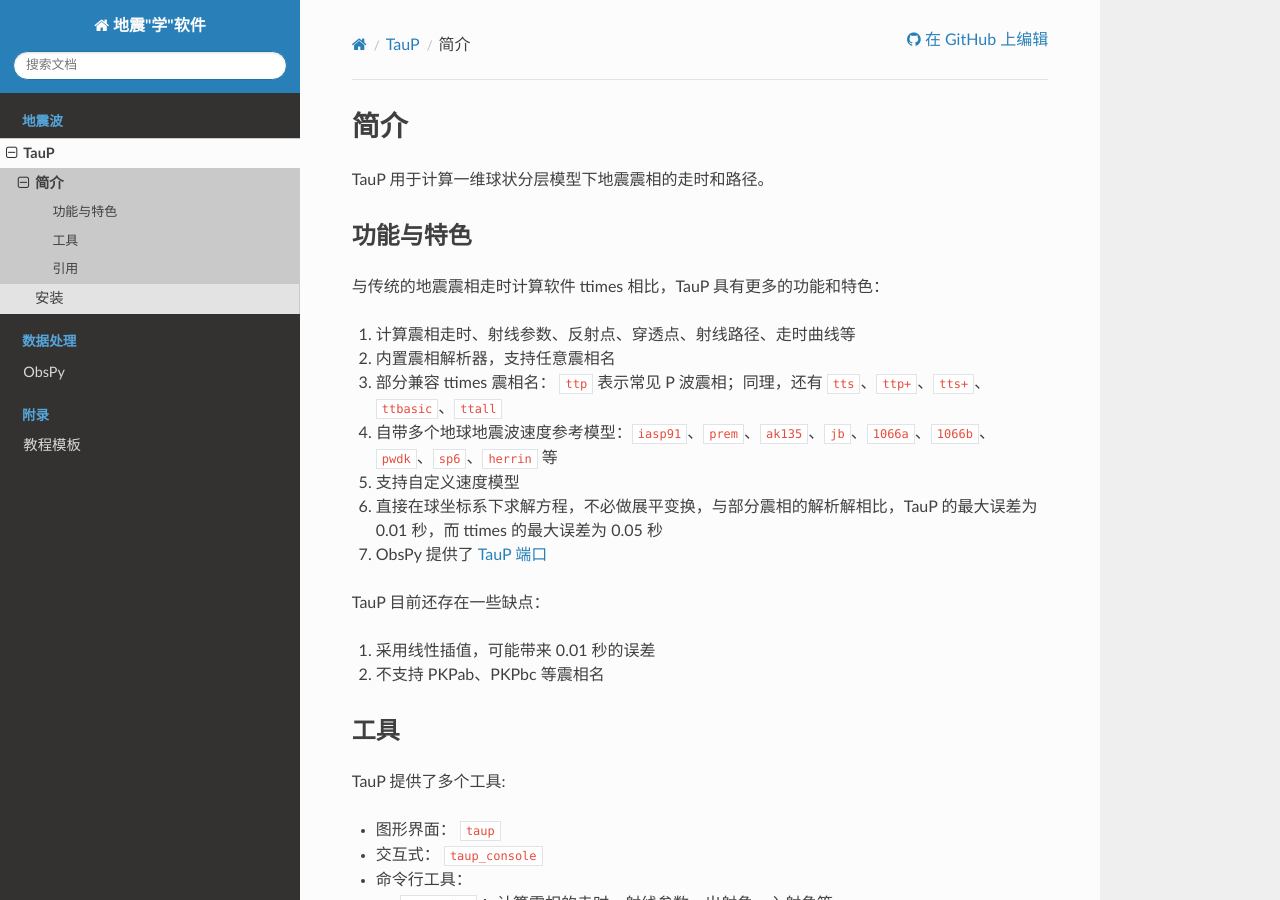
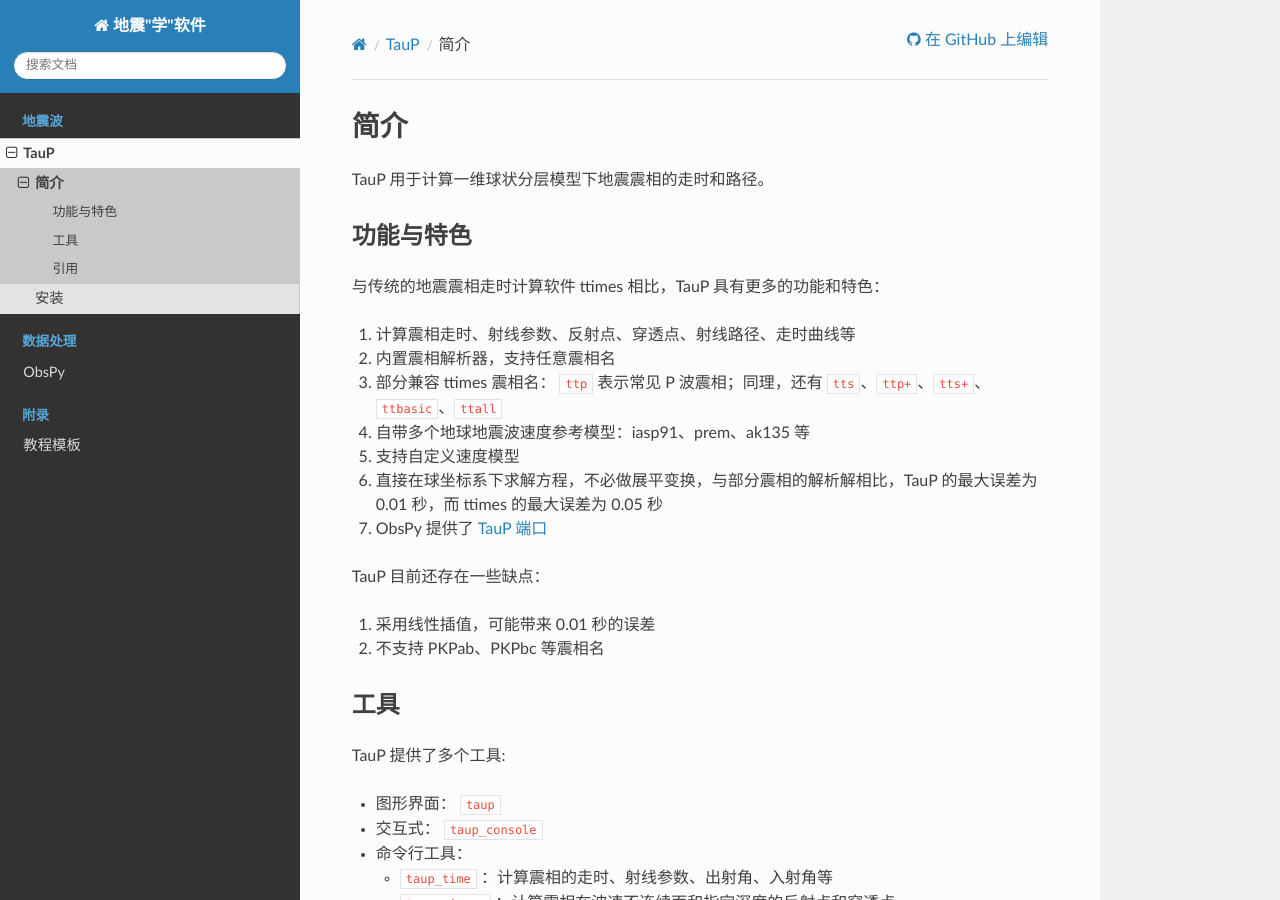
Before and after one commit to seismo-learn/software, a Sphinx documentation site: the page built from source/taup/introduction.rst, in a window 1280 px wide and 900 px high. Built offline with Sphinx 7.4.7 and the Read the Docs theme 2.0.0, drawn with Linux system fonts in a browser that asks for light colours.

Commit message:
Only list some popular seismic models
Co-authored-by: Dongdong Tian <seisman.info@gmail.com>

```diff
--- a/source/taup/introduction.rst
+++ b/source/taup/introduction.rst
@@ -11,7 +11,7 @@
 1. 计算震相走时、射线参数、反射点、穿透点、射线路径、走时曲线等
 2. 内置震相解析器，支持任意震相名
 3. 部分兼容 ttimes 震相名： ``ttp`` 表示常见 P 波震相；同理，还有 ``tts``、``ttp+``、``tts+``、``ttbasic``、``ttall``
-4. 自带多个地球地震波速度参考模型：``iasp91``、``prem``、``ak135``、``jb``、``1066a``、``1066b``、``pwdk``、``sp6``、``herrin`` 等
+4. 自带多个地球地震波速度参考模型：iasp91、prem、ak135 等
 5. 支持自定义速度模型
 6. 直接在球坐标系下求解方程，不必做展平变换，与部分震相的解析解相比，TauP 的最大误差为 0.01 秒，而 ttimes 的最大误差为 0.05 秒
 7. ObsPy 提供了 `TauP 端口 <https://docs.obspy.org/packages/obspy.taup.html>`__
```
